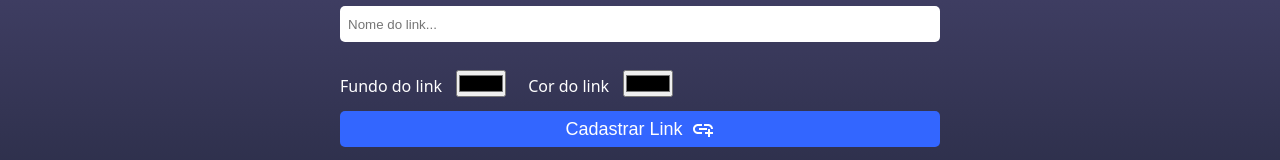
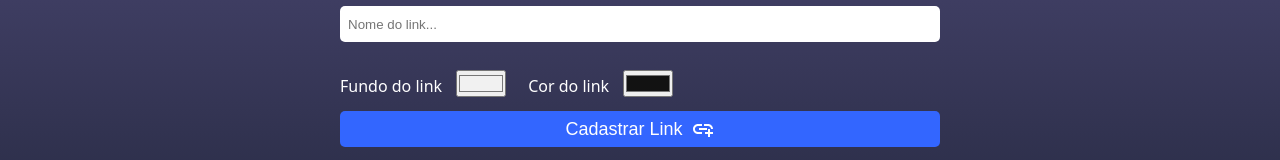
Before and after one commit to curioussdev/devLink, a React (Vite) app: page /admin in a window 1280 px wide. Shown: the part 341-501 px from the top of the page. Built offline with nearby package versions, Linux system fonts and the light colour scheme; no server answers; sample sign-in values are in the browser's storage.

Commit message:
getting admin form data with hooks

```diff
--- a/src/Pages/Admin/index.jsx
+++ b/src/Pages/Admin/index.jsx
@@ -5,9 +5,16 @@ import { Input } from '../../components/Input';
 
 import { MdAddLink } from 'react-icons/md';
 import { FiTrash2 } from 'react-icons/fi'
+import { useState } from "react";
 
 
 export default function Admin() {
+    const [nameInput, setNameInput] = useState("");
+    const [urlInput, setUrlInput] = useState("");
+    const [backgroundColorInput, setBackgroundColorInput] = useState("#f1f1f1");
+    const [textColorInput, seTtextColorInput] = useState("#121212");
+
+
     return(
         <div className="admin-container">
             <Header />
@@ -18,23 +25,35 @@ export default function Admin() {
                 <label className="label">Nome do link</label>
                 <Input
                     placeholder="Nome do link..."
+                    value={nameInput}
+                    onChange={(e)=> setNameInput(e.target.value)}
                 />
 
                 <label className="label">Url do link</label>
                 <Input
                     type="url"
                     placeholder="Nome do link..."
+                    value={urlInput}
+                    onChange={(e)=>setUrlInput(e.target.value)}
                 />
 
                 <section className="container-colors">
                     <div>
                         <label className="label right">Fundo do link</label>
-                        <input type="color" />
+                        <input
+                            type="color"
+                            value={backgroundColorInput}
+                            onChange={(e)=> setBackgroundColorInput(e.target.value)}
+                        />
                     </div>
 
                     <div>
                         <label className="label right">Cor do link</label>
-                        <input type="color" />
+                        <input
+                            type="color"
+                            value={textColorInput}
+                            onChange={(e)=>{seTtextColorInput(e.target.value)}}
+                        />
                     </div>
                 </section>
 
```
